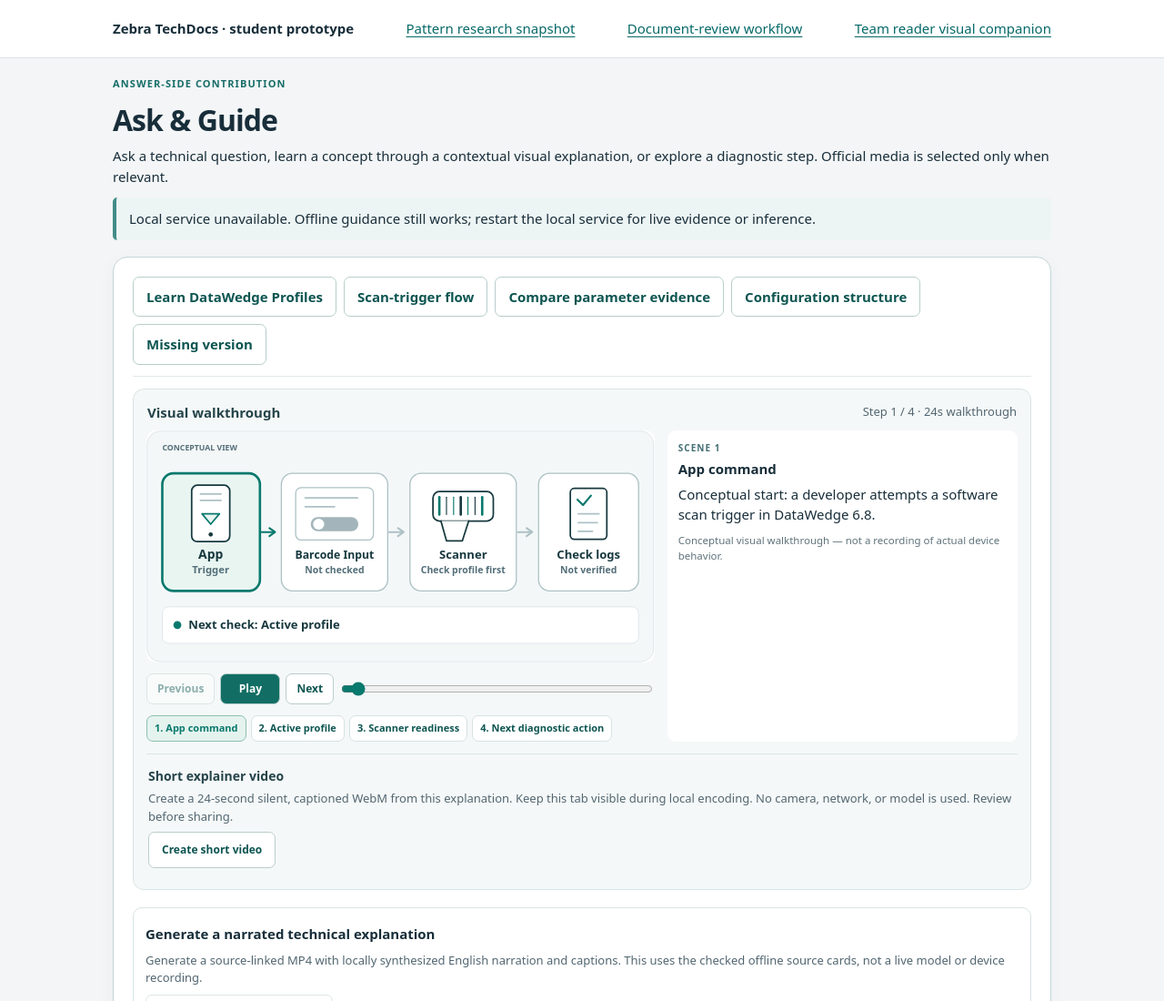
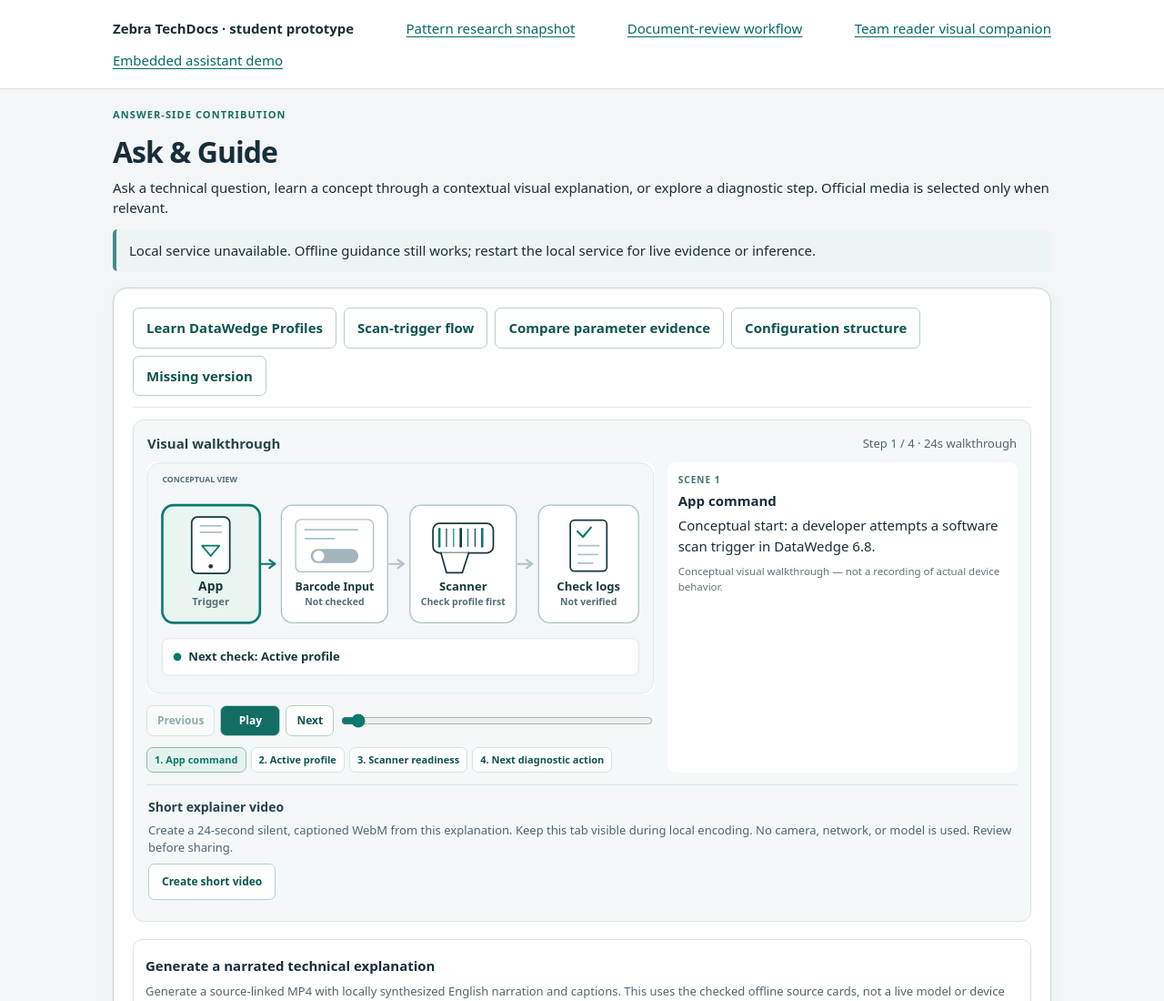
Before and after one commit to Tmkbs/zebra-evidence-framework, a browser extension: page classroom/answer-guidance.html in a window 1280 px wide. Shown: the top 1100 px of the page at 91% size. Drawn offline with Linux system fonts and the light colour scheme; no server answers.

Commit message:
Expose portable assistant integration in classroom/answer-guidance.html

```diff
--- a/classroom/answer-guidance.html
+++ b/classroom/answer-guidance.html
@@ -52,7 +52,7 @@ button.vision-node[aria-pressed=true]{outline:3px solid #a7d3ca;outline-offset:2
 /* Explicitly requested, browser-local video export; never auto-play. */
 .story-video{grid-column:1/-1;min-width:0;border-top:1px solid #d9e5e5;padding:12px 2px 2px;margin-top:5px}.story-video[hidden]{display:none}.story-video strong{font-size:14px;color:#25444a}.story-video p{margin:5px 0}.story-video-actions{display:flex;align-items:center;gap:10px;flex-wrap:wrap;margin:7px 0}.story-video-actions button,.story-video-actions a{font-size:12px}.story-video-actions button[hidden]{display:none}.story-video-output video{display:block;width:100%;max-width:780px;height:auto;background:#17393f;border-radius:8px;margin:8px 0}.story-video-output a{overflow-wrap:anywhere}
 </style></head>
-<body><header><div><strong>Zebra TechDocs · student prototype</strong><a href="../analysis/zebra-pattern-analysis.html">Pattern research snapshot</a><a href="final-delivery.html">Document-review workflow</a><a href="visual-companion.html?reader=dw62-intent-receiver">Team reader visual companion</a></div></header>
+<body><header><div><strong>Zebra TechDocs · student prototype</strong><a href="../analysis/zebra-pattern-analysis.html">Pattern research snapshot</a><a href="final-delivery.html">Document-review workflow</a><a href="visual-companion.html?reader=dw62-intent-receiver">Team reader visual companion</a><a href="embedded-assistant.html">Embedded assistant demo</a></div></header>
 <main><div class="kicker">Answer-side contribution</div><h1>Ask &amp; Guide</h1>
 <p>Ask a technical question, learn a concept through a contextual visual explanation, or explore a diagnostic step. Official media is selected only when relevant.</p>
 <div id="environment" class="notice">Offline planning is available. Checking for the optional local prototype service…</div>
```
